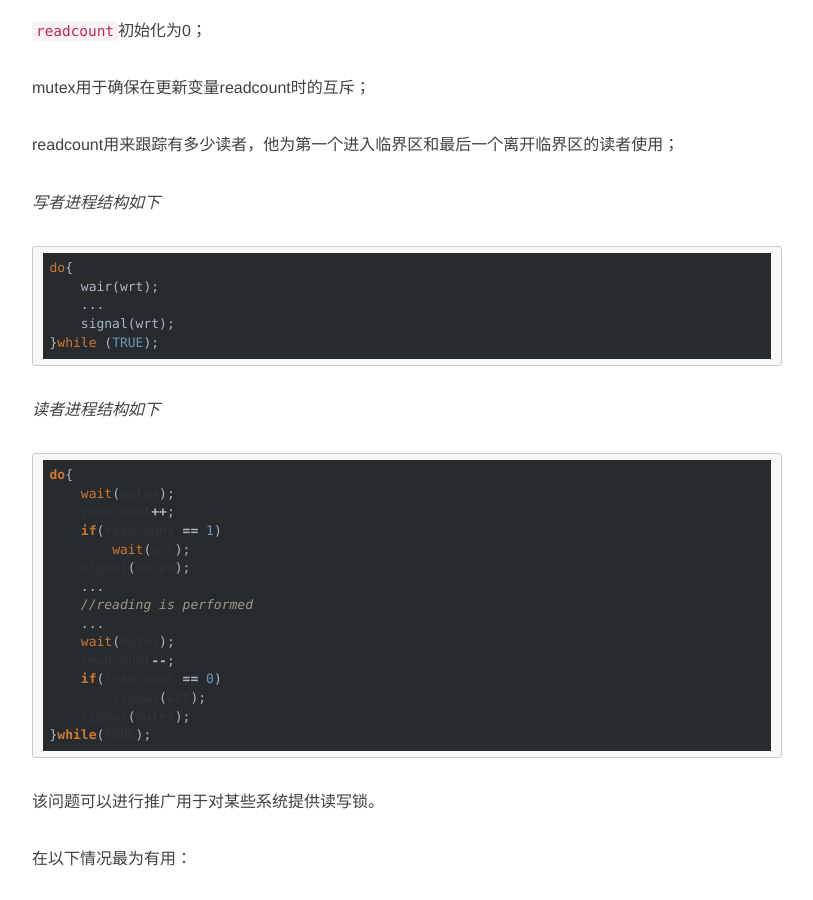
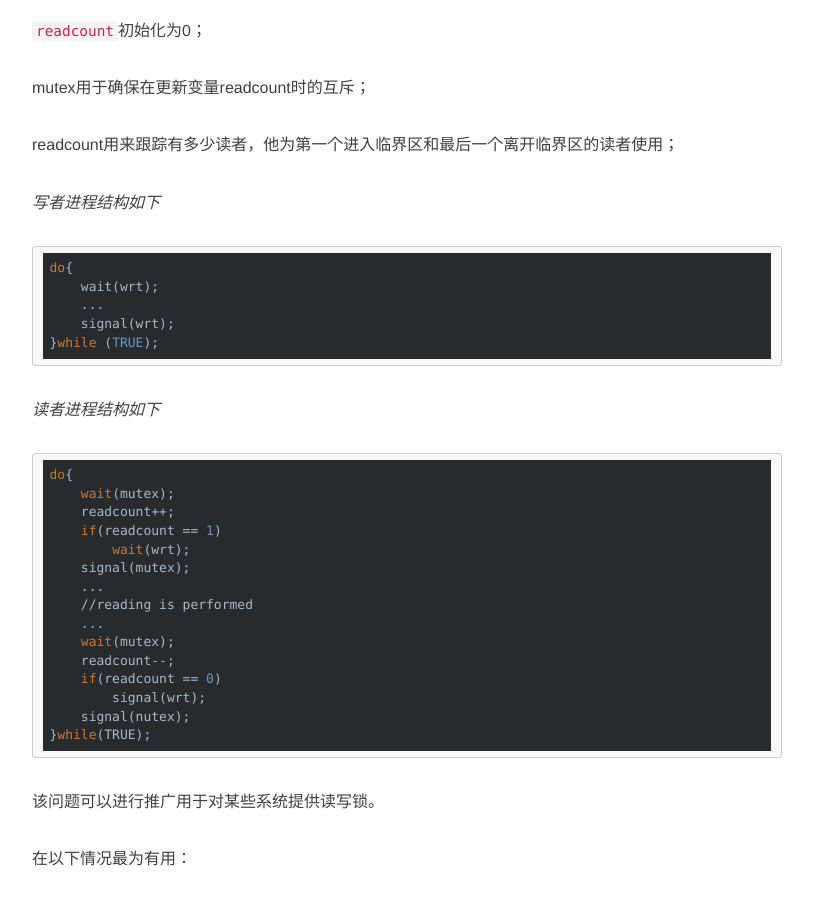
Before and after one commit to sfsiuong/sfsiuong.github.io, a Jekyll site: the page built from _posts/2018-11-10-operationsystem-note4-semaphore.md, in a window 1280 px wide and 900 px high, scrolled down 995 px. Shown: the whole window, without its empty margins (233-1046 px from the left). Built offline with Jekyll 4.4.1, drawn with Linux system fonts in a browser that asks for light colours; nearby versions of some CDN libraries; comment, search, counter and statistics services are not loaded.

Commit message:
Update _posts/2018-11-10-operationsystem-note4-semaphore.md

````diff
--- a/_posts/2018-11-10-operationsystem-note4-semaphore.md
+++ b/_posts/2018-11-10-operationsystem-note4-semaphore.md
@@ -36,7 +36,7 @@ readcount用来跟踪有多少读者，他为第一个进入临界区和最后
 
 ```
 do{
-    wair(wrt);
+    wait(wrt);
     ...
     signal(wrt);
 }while (TRUE);
@@ -44,7 +44,7 @@ do{
 
 *读者进程结构如下*
 
-```c++
+```
 do{
     wait(mutex);
     readcount++;
````
